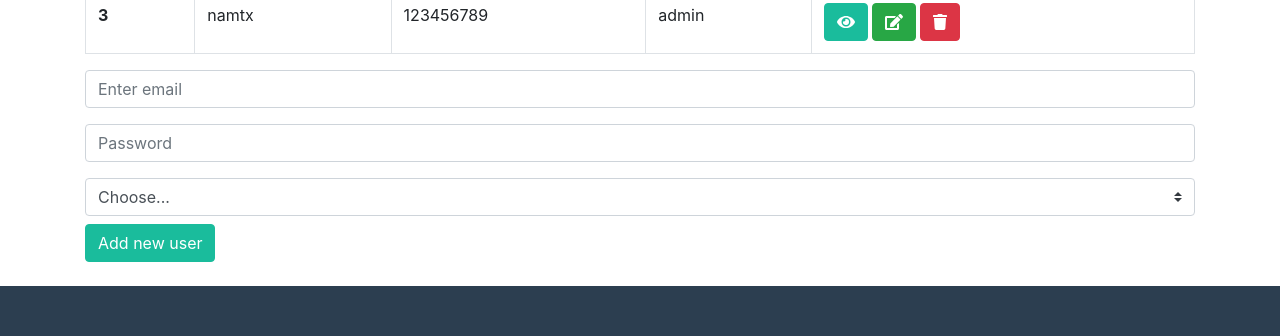
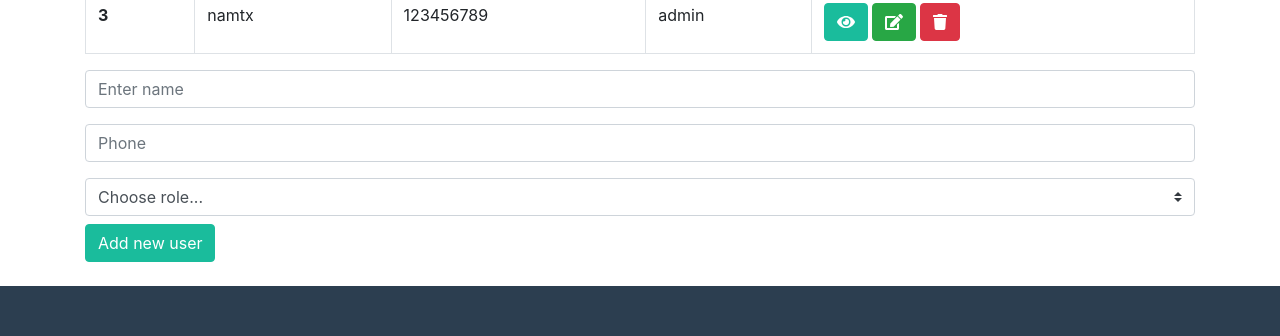
Before and after one commit to chienvu1911/TripRevolution, a React app: page /list-users in a window 1280 px wide. Shown: the part 880-1216 px from the top of the page. Built offline with nearby package versions, Linux system fonts and the light colour scheme.

Commit message:
15. Add new user

```diff
--- a/src/pages/users/ListUsersPage.js
+++ b/src/pages/users/ListUsersPage.js
@@ -8,7 +8,12 @@ class ListUsersPage extends Component {
         super(props);
         this.state = {
             search: '',
-            listData: listUser
+            listData: listUser,
+            newUser: {
+                name: "",
+                phone: "",
+                role: ""
+            }
         }
     }
 
@@ -18,8 +23,27 @@ class ListUsersPage extends Component {
         })
     }
 
+    onHandleChangeInput = (event) => {
+        const target = event.target;
+        const value = target.type === 'checkbox' ? target.checked : target.value;
+        const name = target.name;
+        let { newUser } = this.state;
+        newUser[name] = value;
+
+        this.setState({
+            newUser
+        })
+    }
+
+    onHandleAddNewUser = () => {
+        let { newUser, listData } = this.state;
+        newUser.id = listData.length + 1;
+        listData.unshift(newUser);
+        this.setState({ listData })
+    }
+
     render() {
-        let { search, listData } = this.state;
+        let { search, listData, newUser } = this.state;
         let listDataRender = listData.filter(data => data.name.includes(search));
 
         return (
@@ -67,22 +91,23 @@ class ListUsersPage extends Component {
                         </table>
                     </div>
                 </div>
-                <form>
+                <div>
                     <div className="form-group">
-                        <input type="email" className="form-control" id="exampleInputEmail1" aria-describedby="emailHelp" placeholder="Enter email" />
+                        <input type="text" name="name" value={newUser.email} className="form-control"
+                               placeholder="Enter name" onChange={this.onHandleChangeInput}/>
                     </div>
                     <div className="form-group">
-                        <input type="password" className="form-control" id="exampleInputPassword1" placeholder="Password" />
+                        <input type="text" value={newUser.password} name="phone" className="form-control" onChange={this.onHandleChangeInput} placeholder="Phone" />
                     </div>
 
-                    <select className="custom-select mb-2" id="inlineFormCustomSelect">
-                        <option defaultValue>Choose...</option>
-                        <option value={1}>One</option>
-                        <option value={2}>Two</option>
-                        <option value={3}>Three</option>
+                    <select className="custom-select mb-2" id="inlineFormCustomSelect" name="role" onChange={this.onHandleChangeInput} value={newUser.role}>
+                        <option defaultValue>Choose role...</option>
+                        <option value={1}>Admin</option>
+                        <option value={2}>SubAdmin</option>
+                        <option value={3}>Manager</option>
                     </select>
-                    <button type="submit" className="btn btn-primary mb-4">Add new user</button>
-                </form>
+                    <button type="submit" className="btn btn-primary mb-4" onClick={this.onHandleAddNewUser}>Add new user</button>
+                </div>
             </>
         );
     }
```
